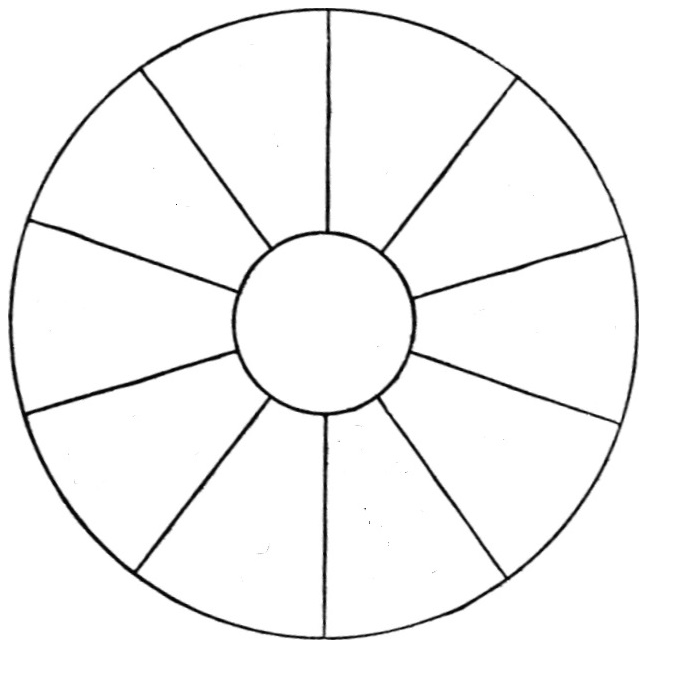
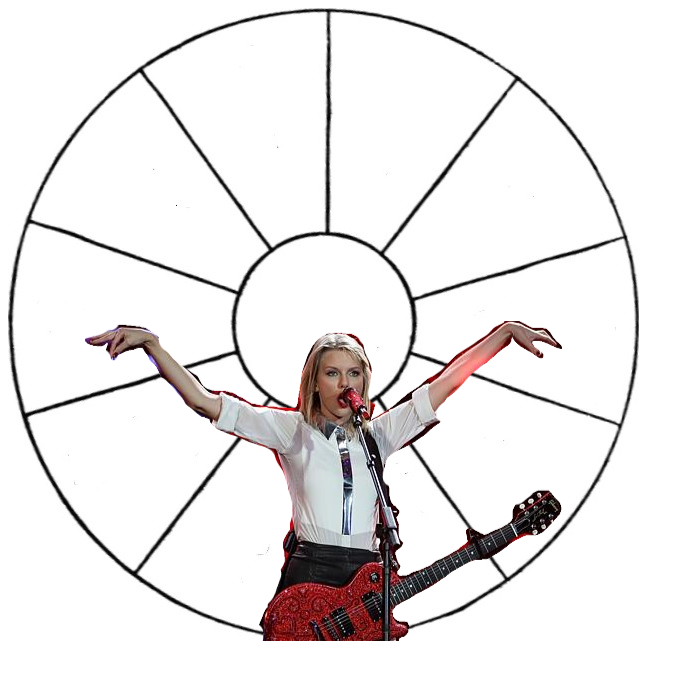
Before and after one commit to crob1140/playtaytay, a plain HTML site: page index.html in a window 1280 px wide. Shown: the whole page, without its empty margins (0-694 px from the left). Drawn offline with nearby package versions, Linux system fonts and the light colour scheme.

Commit message:
The best thing ever

```diff
--- a/index.html
+++ b/index.html
@@ -7,8 +7,9 @@
 		<audio id="gloriousTayTay">
 			<source id="taytay_mp3" type="audio/mp3" />
 		</audio>
-		<canvas id="wheelCanvas" width="900" height="899"></canvas>
+		<canvas id="wheelCanvas" width="500" height="899"></canvas>
 		<script src="res/drawing.js"></script>
 		<script src="res/wheel.js"></script>
+		<script src="res/fun.js"></script>
 	</body>
 </html>
--- a/res/drawing.js
+++ b/res/drawing.js
@@ -48,6 +48,7 @@ function drawSprite(sprite)
 
 function draw()
 {
+	context.clearRect ( 0 , 0 , canvas.width , canvas.height );
 	for (var i = 0; i < sprites.length; i++)
 	{
 		if (sprites[i].visible)
--- /dev/null
+++ b/res/fun.js
@@ -0,0 +1,44 @@
+var taytaylove = [];
+var funTimer;
+var tayperiod = 500;
+var taystep = (Math.PI)/tayperiod;
+var tayprog = 0;
+var taysprite;
+
+$(document).ready(function(){
+	taytaylove.push(makeSprite("res/bird.png"));
+
+	for (var i = 0; i < taytaylove.length; i++)
+	{
+		taytaylove[i].visible=false;
+
+	}
+
+	invoke_fun();
+});
+
+function invoke_fun()
+{
+	funTimer = setInterval(funFunction, millisecondsPerFrame, false);
+}
+
+function funFunction()
+{
+	if (tayprog > tayperiod)
+		tayprog = 0;
+	if (tayprog == 0)
+	{
+		//more tay tay
+		var ind = Math.floor((Math.random() * taytaylove.length));
+		if (taysprite)
+			taysprite.visible = false;
+
+		taysprite = taytaylove[ind];
+		taysprite.visible = true;
+		taysprite.x = canvas.width / 2;
+	}
+
+	taysprite.y = canvas.height + taysprite.image.height/2 - Math.sin(tayprog*taystep)*taysprite.image.height + 30;
+
+	tayprog++;
+}
--- a/res/wheel.js
+++ b/res/wheel.js
@@ -6,8 +6,11 @@ $(document).ready(function(){
 	wheel.image.onload = function()
 	{
 		wheel.x = wheel.image.width / 2;
-		wheel.y = wheel.image.width / 2;
+		wheel.y = wheel.image.height / 2;
 		wheelCentre= {x:wheel.x, y:wheel.y};
+
+		canvas.width = wheel.image.width;
+		canvas.height = wheel.image.height;
 	};
 
 
```
Also changed, not shown: res/bird.png (added).
